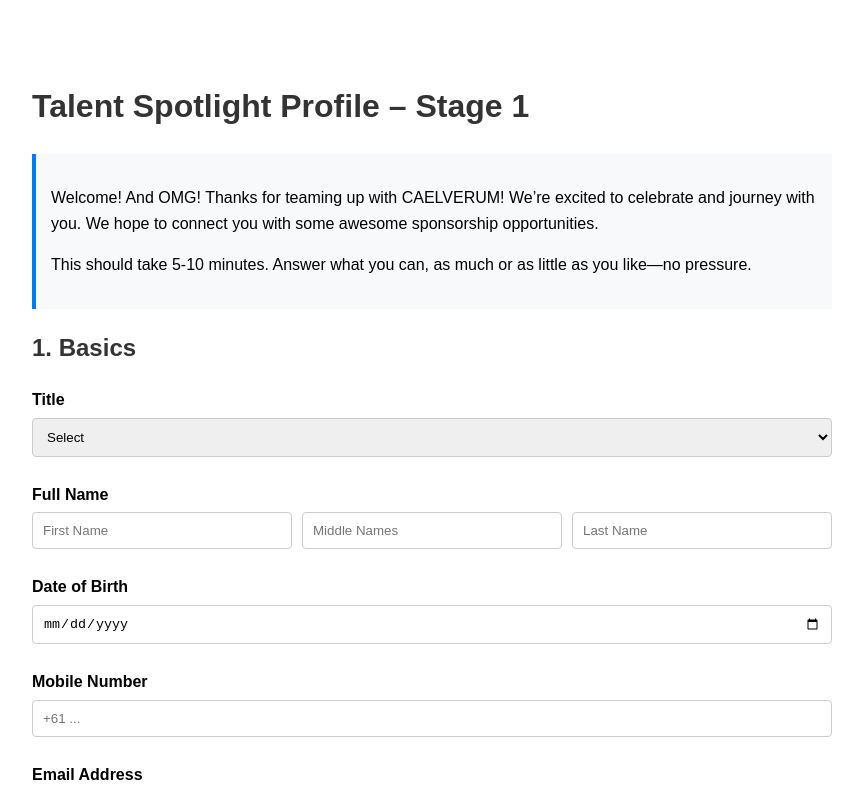
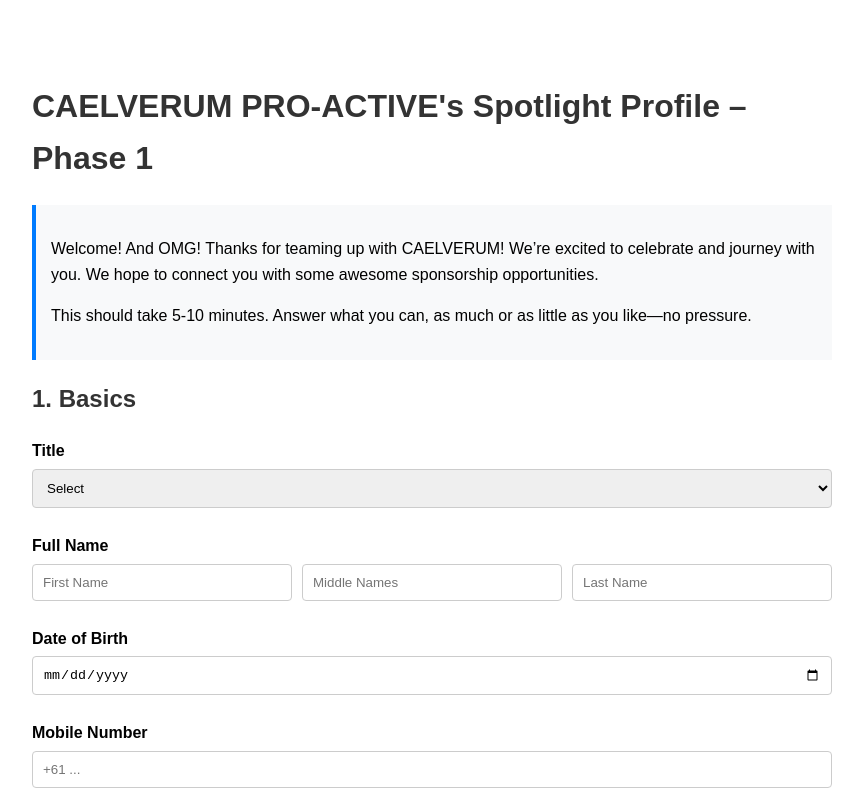
Before and after one commit to Caelverum/ppsp.form, a plain HTML site: page index.html in a window 1280 px wide. Shown: the top 791 px of the page, without its empty margins (208-1071 px from the left). Drawn offline with Linux system fonts and the light colour scheme.

Commit message:
Update index.html

```diff
--- a/index.html
+++ b/index.html
@@ -3,7 +3,7 @@
 <head>
   <meta charset="UTF-8">
   <meta name="viewport" content="width=device-width, initial-scale=1.0">
-  <title>Talent Spotlight Profile – Stage 1</title>
+  <title>PRO-ACTIVE Spotlight Profile – Phase 1 </title>
   <style>
     body { font-family: Arial, sans-serif; max-width: 800px; margin: 40px auto; padding: 20px; line-height: 1.6; }
     h1, h2 { color: #333; }
@@ -32,7 +32,7 @@
 </head>
 <body>
 
-<h1>Talent Spotlight Profile – Stage 1</h1>
+<h1>CAELVERUM PRO-ACTIVE's Spotlight Profile – Phase 1</h1>
 
 <div class="note">
   <p>Welcome! And OMG! Thanks for teaming up with CAELVERUM! We’re excited to celebrate and journey with you. We hope to connect you with some awesome sponsorship opportunities.</p>
```
